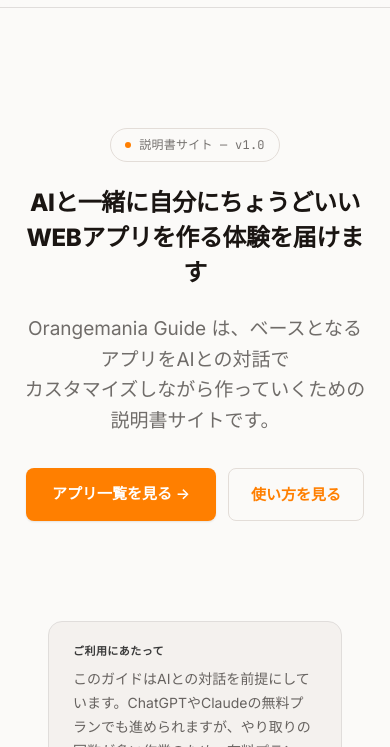
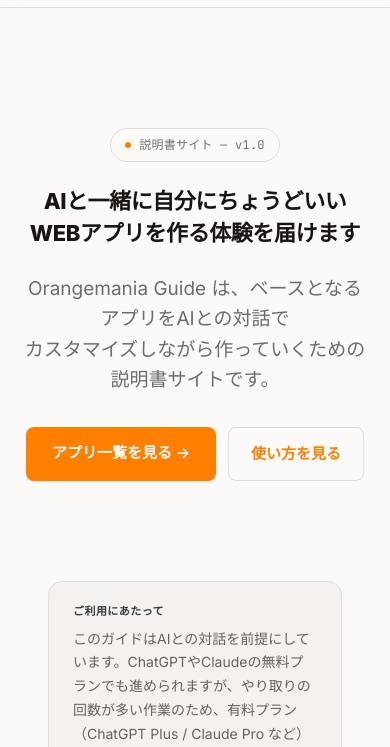
Before and after one commit to orangemark0808-code/orangemania-guide, a plain HTML site: page index.html in a window 390 px wide. Shown: the part 97-844 px from the top of the page. Drawn offline with Linux system fonts and the light colour scheme.

Commit message:
fix: ヒーロー見出しのフォントサイズを一回り縮小
.lp-hero h1 の clamp() を全ブレークポイントで約10%縮小し、キャッチコピーのバランスを調整

```diff
--- a/css/style.css
+++ b/css/style.css
@@ -344,7 +344,7 @@
 }
 
 .lp-hero h1 {
-  font-size: clamp(26px, 4.2vw, 38px);
+  font-size: clamp(24px, 3.8vw, 34px);
   line-height: 1.35;
   font-weight: 800;
   letter-spacing: -0.02em;
@@ -354,7 +354,7 @@
 
 @media (max-width: 640px) {
   .lp-hero h1 {
-    font-size: 24px;
+    font-size: 22px;
     line-height: 1.45;
   }
 }
```
